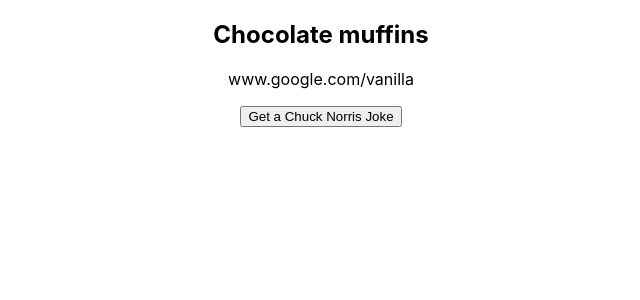
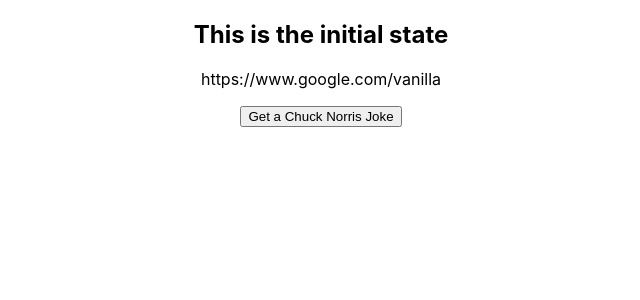
Before and after one commit to jcadavez/Chuck-Norris-Joker, a React (Create React App) app: page / in a window 1280 px wide. Shown: the top 300 px of the page, without its empty margins (319-959 px from the left). Built offline with nearby package versions, Linux system fonts and the light colour scheme.

Commit message:
Single Joke Page

```diff
--- a/src/features/jokes/SingleJokePage.js
+++ b/src/features/jokes/SingleJokePage.js
@@ -6,25 +6,31 @@ import { fetchJoke } from './jokesSlice'
 export const SingleJokePage = () => {
     const dispatch = useDispatch()
     const joke = useSelector(state => state.app.joke)
+    const jokeStatus = useSelector(state => state.app.status)
 
     const onGetJokeClicked = () => {
         dispatch(fetchJoke())
     }
 
-    if (!joke) {
-        return (
-            <section>
-                <h2>Error finding joke!</h2>
-            </section>
+    let content;
+    if (jokeStatus === 'failed') {
+        content = (
+            <article>
+                <h2>Error getting joke!</h2>
+            </article>
+        )
+    } else {
+        content = (
+            <article className="joke">
+                <h2>{joke.value}</h2>
+                <p className="joke-url">{joke.url}</p>
+            </article>
         )
     }
 
     return (
         <section>
-            <article className="joke">
-                <h2>{joke.value}</h2>
-                <p className="joke-url">{joke.url}</p>
-            </article>
+            {content}
             <button type="button" onClick={onGetJokeClicked}>
                 Get a Chuck Norris Joke
             </button>
--- a/src/features/jokes/jokesSlice.js
+++ b/src/features/jokes/jokesSlice.js
@@ -2,8 +2,8 @@ import { createAsyncThunk, createSlice } from "@reduxjs/toolkit";
 
 const initialState = {
     joke: {
-        value: 'Chocolate muffins',
-        url: 'www.google.com/vanilla'
+        value: 'This is the initial state',
+        url: 'https://www.google.com/vanilla'
     },
     status: 'idle',
     error: null
@@ -28,6 +28,7 @@ const jokesSlice = createSlice({
             state.status = 'succeeded'
             const { value, url } = action.payload;
             state.joke = { value: value, url: url};
+            state.error = null
         },
         [fetchJoke.rejected]: (state, action) => {
             state.status = 'failed'
```
